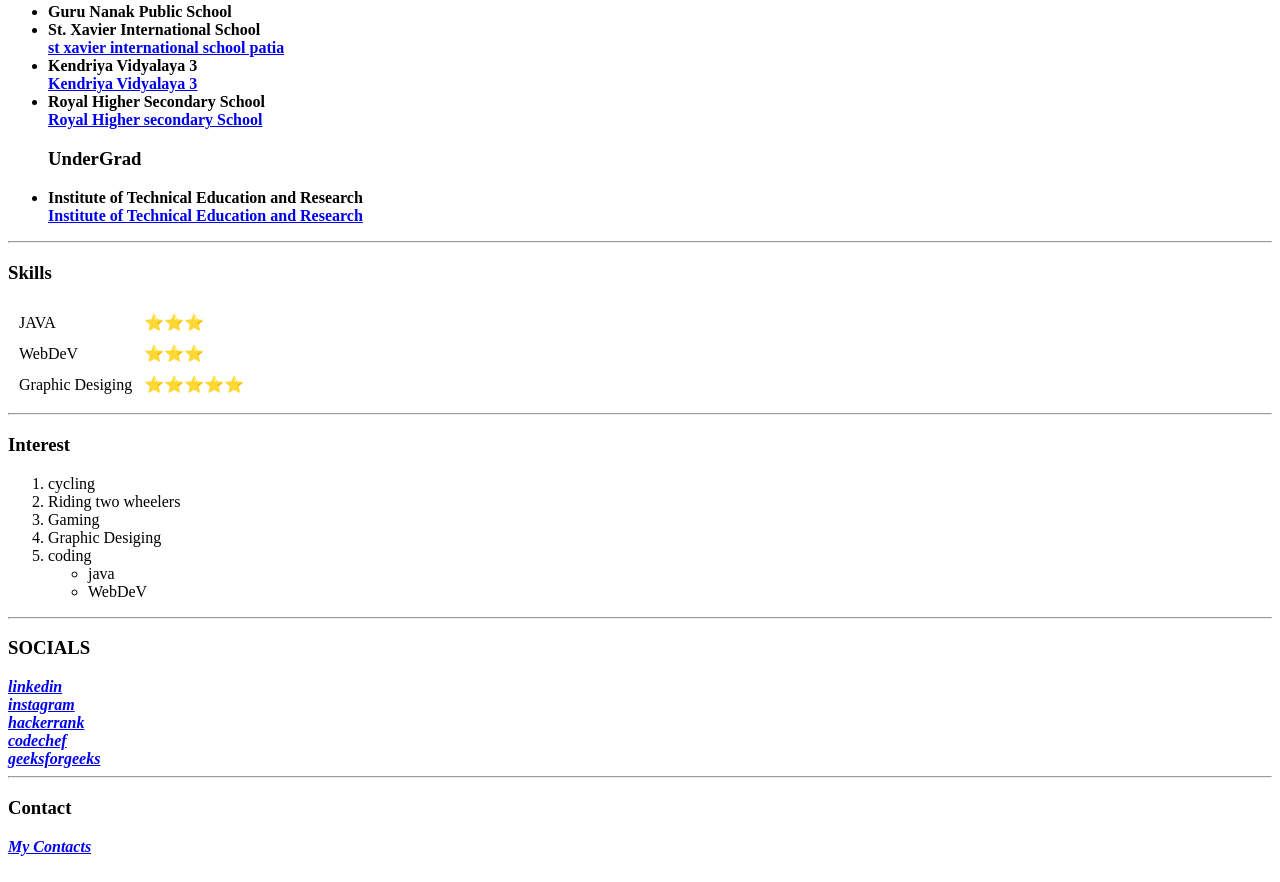
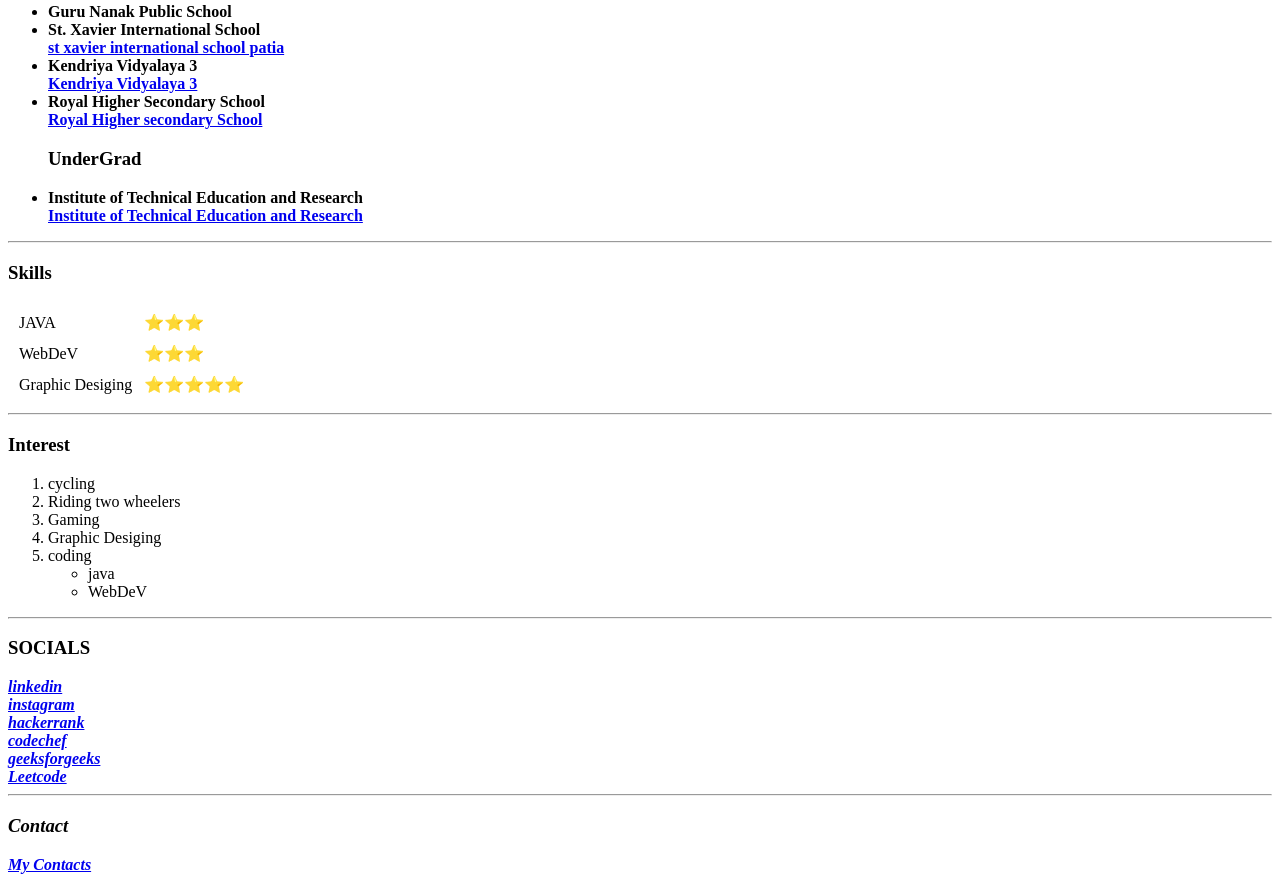
Before and after one commit to ShubhCoder-17/CV, a plain HTML site: page index.html in a window 1280 px wide. Shown: the part 500-1382 px from the top of the page. Drawn offline with Linux system fonts and the light colour scheme.

Commit message:
Update index.html

```diff
--- a/index.html
+++ b/index.html
@@ -61,6 +61,7 @@
         <em><strong><a href="https://www.hackerrank.com/1705patrashubha1">hackerrank</a></strong></em><br>
         <em><strong><a href="https://www.codechef.com/users/shubh_coder17">codechef</a></strong></em><br>
         <em><strong><a href="https://auth.geeksforgeeks.org/user/1705patrashubhadeep">geeksforgeeks</a></strong></em><br>
+        <em><strong><a href="https://leetcode.com/ShubhadeepCoder/">Leetcode</a><strong><em>
         <hr>
         <h3>Contact</h3>
         <em><strong><a href="Contactme.html">My Contacts</strong></em></a>
```
